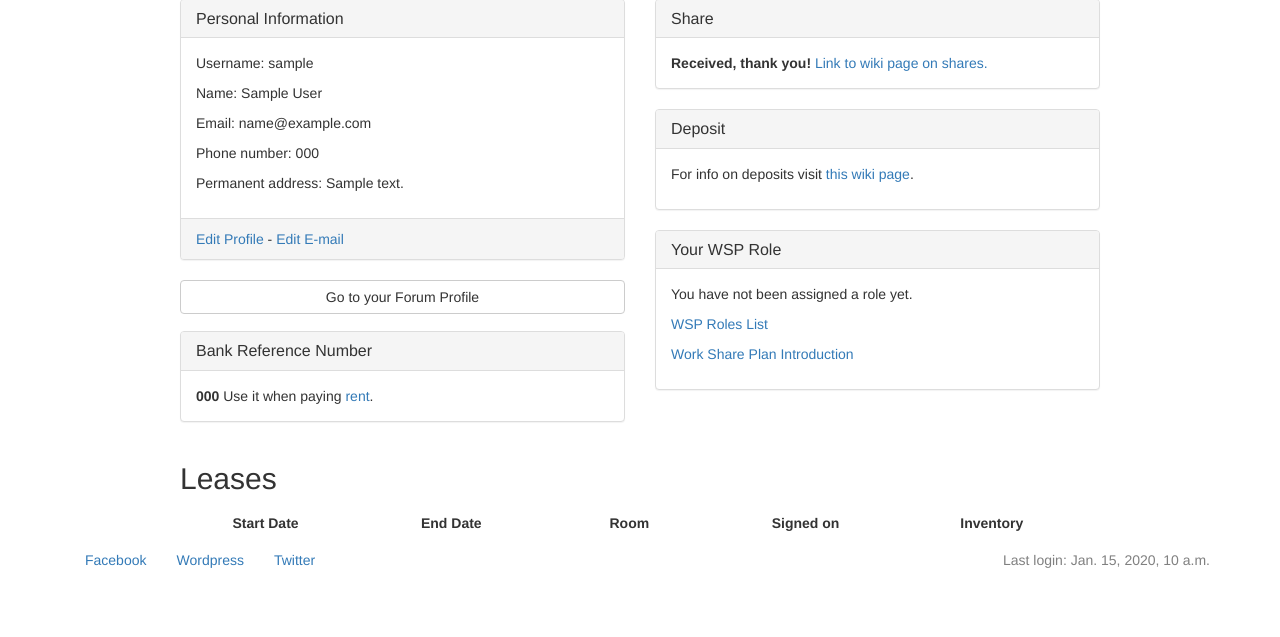
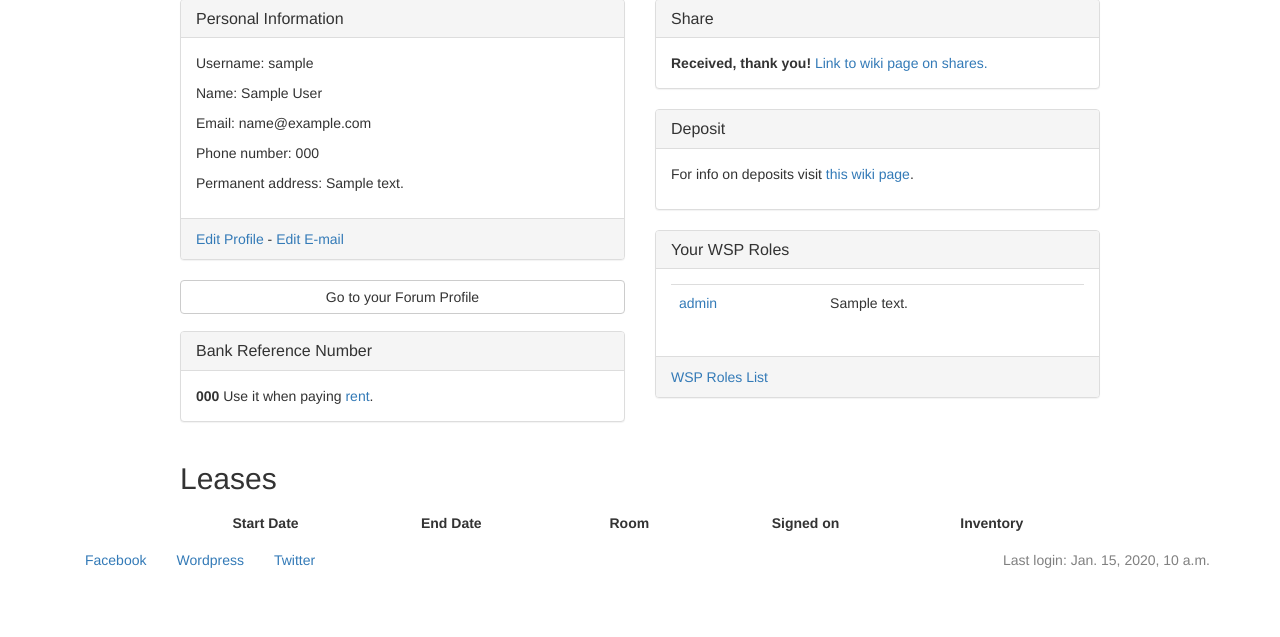
Before and after one commit to eshc/eshc-intranet, a Django app: page /accounts/profile/ in a window 1280 px wide. Shown: the part 215-852 px from the top of the page. Run offline with Django 3.2, Linux system fonts and the light colour scheme; a user stored in the database is signed in; tables that the repository leaves empty hold one stand-in row (values such as "Sample post"); some libraries are stand-ins or nearby versions.

Commit message:
add roles to profile

```diff
--- a/home/views.py
+++ b/home/views.py
@@ -184,10 +184,12 @@ def mail_test(request):
 def profile(request):
     leases, valid_lease = check_leases(request)
     check_info_share(request)
+    roles = Role.objects.filter(assigned_to=request.user.id)
 
     context = {'leases': leases,
         'share_received': request.user.profile.share_received,
         'valid_lease': valid_lease,
+        'roles': roles,
         }
     return render(request, 'account/account/profile.html', context)
 
--- a/templates/account/account/profile.html
+++ b/templates/account/account/profile.html
@@ -72,22 +72,30 @@
 	</div>
 	<div class="panel panel-default">
 	  <div class="panel-heading">
-	    <h3 class="panel-title">Your WSP Role</h3>
+	    <h3 class="panel-title">Your WSP Roles</h3>
 	  </div>
 	  <div class="panel-body">
-	  	{% if role_assigned %}
-	  	<p>Your role title is: <a href="">Role name</a></p>
+	  	{% if roles %}
+	  		<table class="table">
+	  		{% for role in roles %}
+	  			<tr>
+					<td>
+						<a href="/wiki/{{ role.role_name|slugify }}">{{role.role_name}}</a>
+		  			</td>
+					<td>
+						{{ role.description }}
+					</td>
+	  			</tr>
+	  		{% endfor %}
+	  		</table>
 	  	{% else %}
 	  	<p>You have not been assigned a role yet.</p>
-	  	<p><a href="/wsp/">WSP Roles List</a></p>
-	  	<p><a href="">Work Share Plan Introduction</a></p>
+	  	<p><a href="wiki/work-share-plan">Work Share Plan Introduction</a></p>
 	  	{% endif %}
-<!-- 		<form method="POST" action="{% url 'profile' %}">
-	        {% csrf_token %}
-		    <div style="line-height: 0">{{ wg_form.as_p }}</div>
-		    <button class="btn btn-info btn-xs" role="button" name="submit">Update</button>
-	    </form>
- -->	  </div>
+		</div>
+		<div class="panel-footer">
+		  	<a href="/wsp/">WSP Roles List</a>
+		</div>
 	</div>
 
 </div>
```
